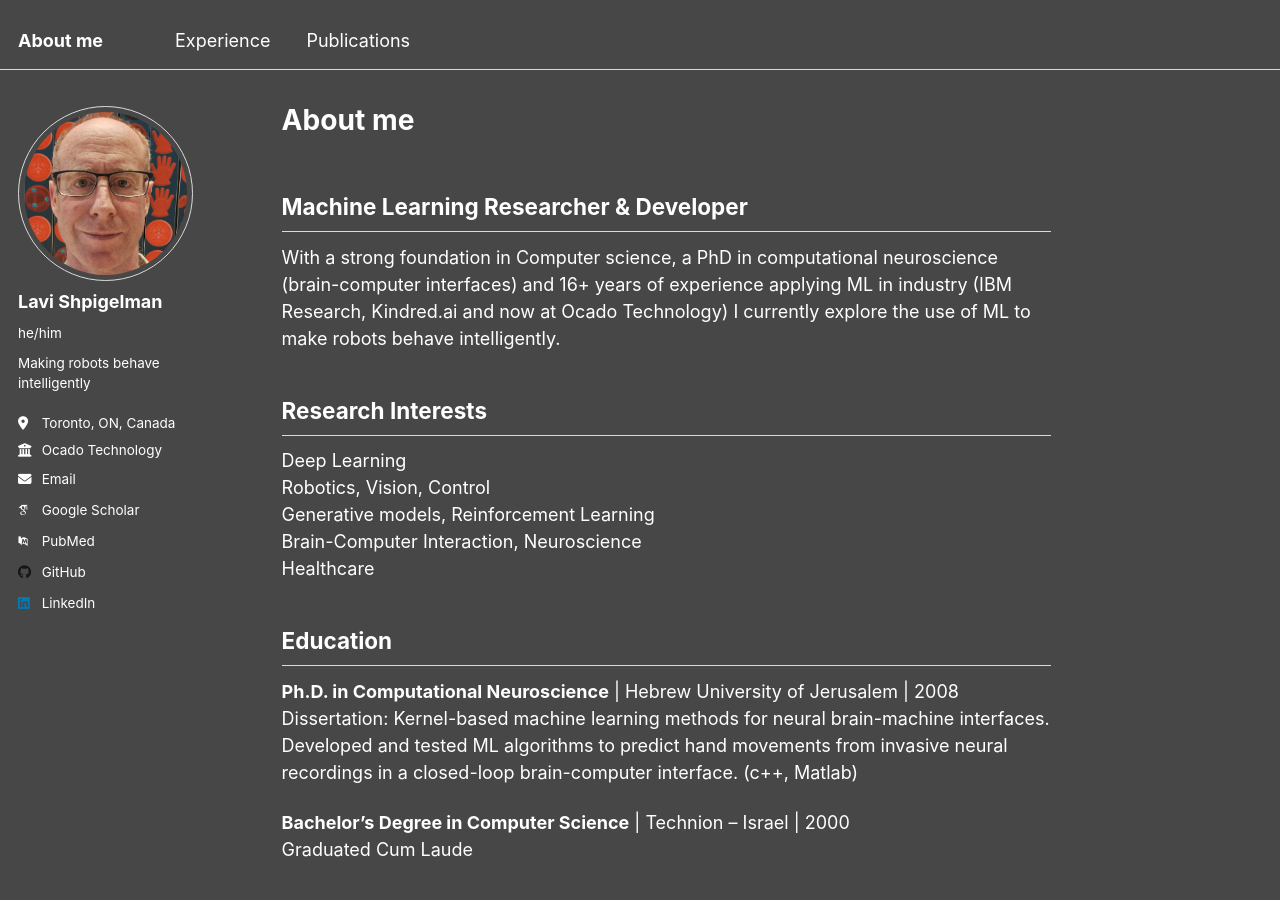
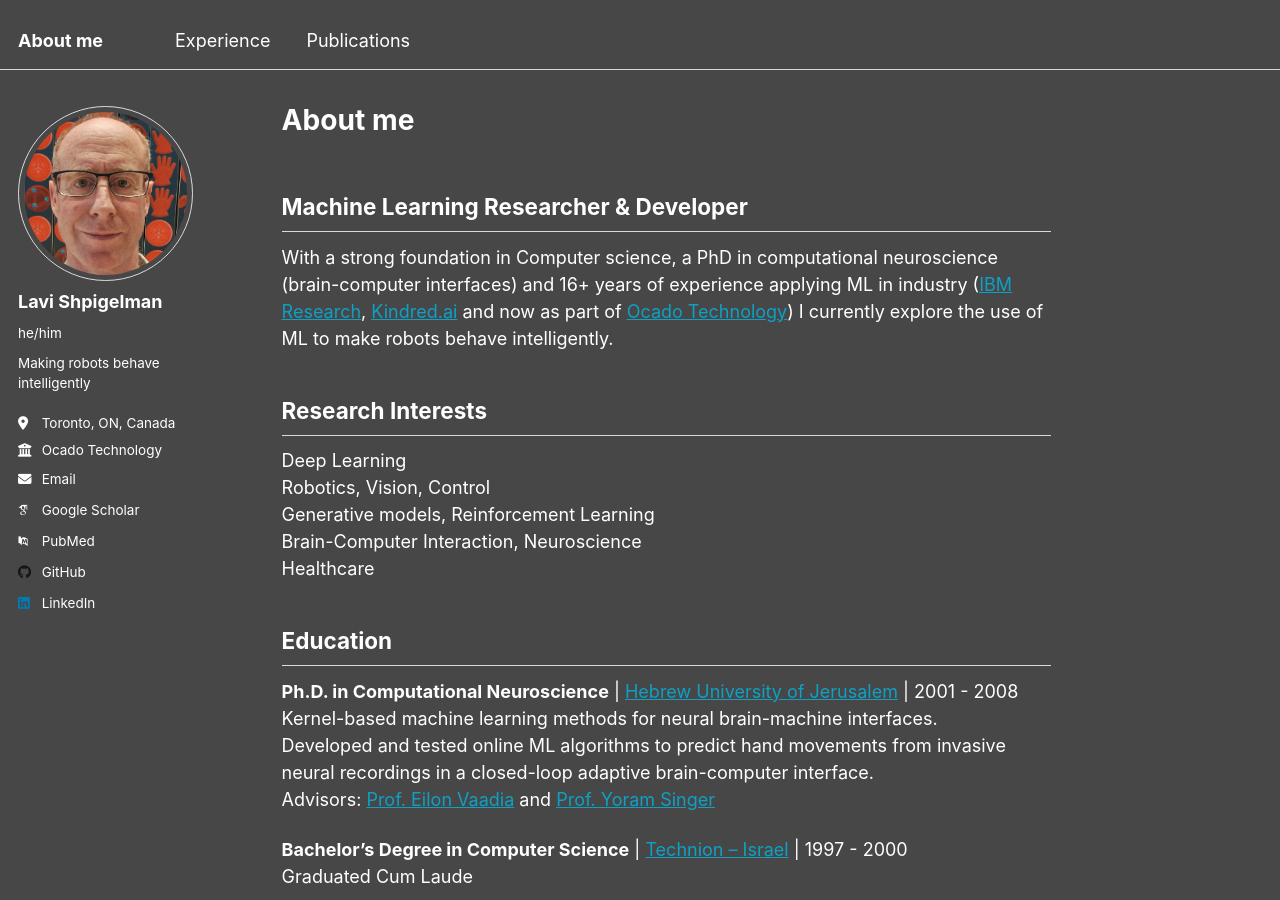
Before and after one commit to shpigi/shpigi.github.io, a Jekyll site: the page built from _pages/about.md, in a window 1280 px wide and 900 px high. Built offline with Jekyll 4.4.1, drawn with Linux system fonts in a browser that asks for light colours; some web fonts are replaced.

Commit message:
add links and advisors

```diff
--- a/_pages/about.md
+++ b/_pages/about.md
@@ -9,7 +9,7 @@
 
 ## Machine Learning Researcher & Developer
 
-With a strong foundation in Computer science, a PhD in computational neuroscience (brain-computer interfaces) and 16+ years of experience applying ML in industry (IBM Research, Kindred.ai and now at Ocado Technology) I currently explore the use of ML to make robots behave intelligently.
+With a strong foundation in Computer science, a PhD in computational neuroscience (brain-computer interfaces) and 16+ years of experience applying ML in industry ([IBM Research](https://research.ibm.com/labs/israel), [Kindred.ai](https://www.ocadogroup.com/investors/ocado-acquires-kindred-systems-and-haddington-dynamics) and now as part of [Ocado Technology](https://www.ocadogroup.com/solutions/our-technology)) I currently explore the use of ML to make robots behave intelligently.
 
 ## Research Interests
 Deep Learning<br>
@@ -20,10 +20,12 @@
 
 ## Education
 
-**Ph.D. in Computational Neuroscience** | Hebrew University of Jerusalem | 2008
-Dissertation: Kernel-based machine learning methods for neural brain-machine interfaces. Developed and tested ML algorithms to predict hand movements from invasive neural recordings in a closed-loop brain-computer interface. (c++, Matlab)
+**Ph.D. in Computational Neuroscience** | [Hebrew University of Jerusalem](https://elsc.huji.ac.il/) | 2001 - 2008
+Kernel-based machine learning methods for neural brain-machine interfaces.<br>
+Developed and tested online ML algorithms to predict hand movements from invasive neural recordings in a closed-loop adaptive brain-computer interface.<br>
+Advisors: [Prof. Eilon Vaadia](https://elsc.huji.ac.il/people-directory/faculty-members/eilon-vaadia) and [Prof. Yoram Singer](https://simons.berkeley.edu/people/yoram-singer)
 
-**Bachelor's Degree in Computer Science** | Technion – Israel | 2000
+**Bachelor's Degree in Computer Science** | [Technion – Israel](https://cs.technion.ac.il/) | 1997 - 2000
 Graduated Cum Laude
 
 ## Services
```
